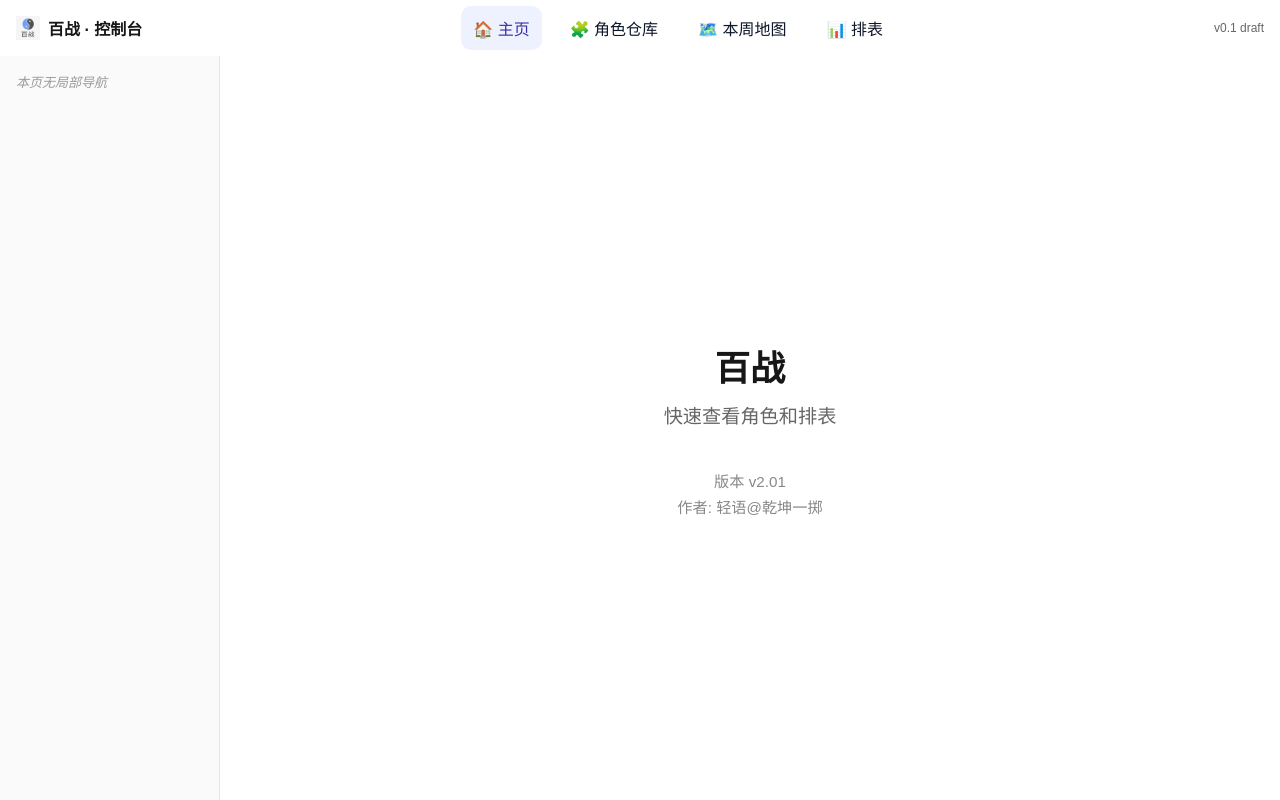
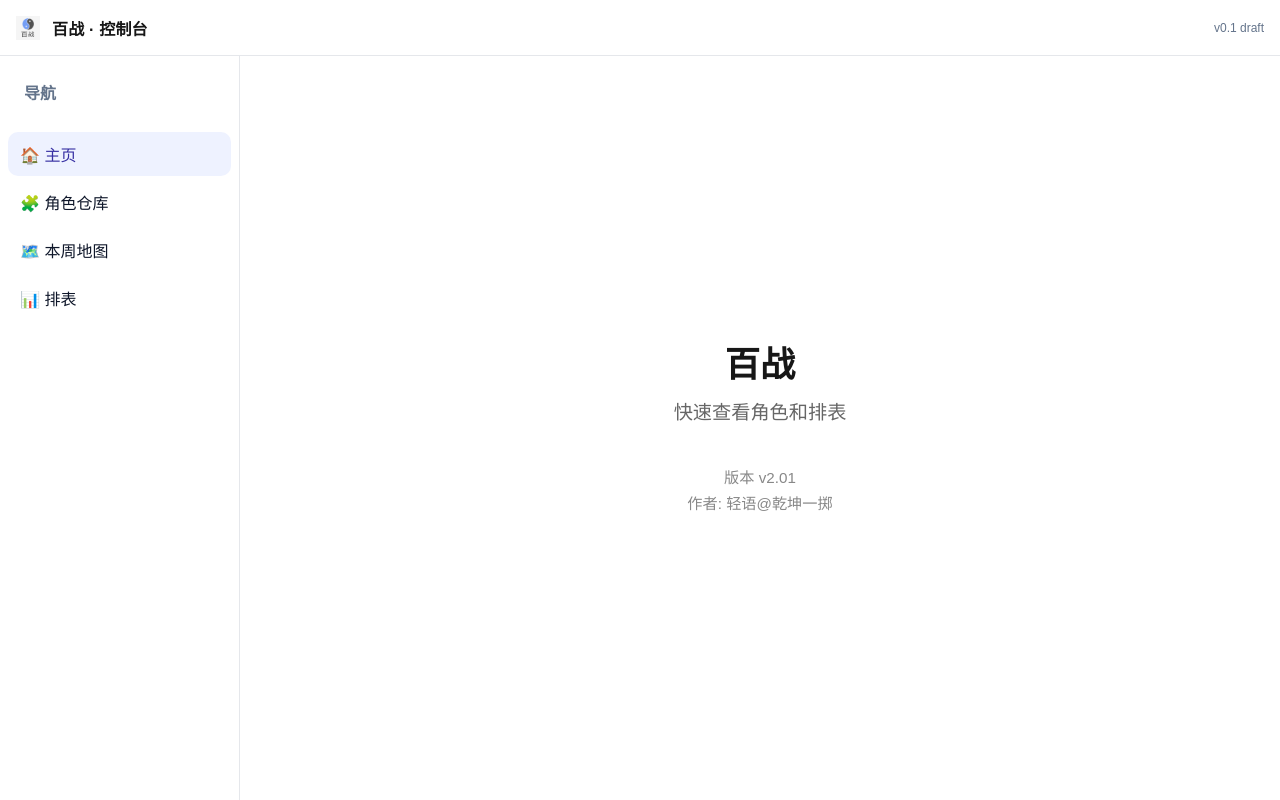
Before and after one commit to 853493541/baizhan-v2, a Next.js app in the folder frontend/: page / in a window 1280 px wide. Built offline with nearby package versions, Linux system fonts and the light colour scheme.

Commit message:
Revert "switching top bar and side bar"
This reverts commit 5b62c7f3d124178097a2c43cc2bafc6d9495887b.

```diff
--- a/frontend/app/components/layout/LayoutShell/index.tsx
+++ b/frontend/app/components/layout/LayoutShell/index.tsx
@@ -3,26 +3,12 @@ import TopBar from "../TopBar";
 import Sidebar from "../Sidebar";
 import styles from "./styles.module.css";
 
-export default function LayoutShell({ children, sidebar }: {
-  children: React.ReactNode;
-  sidebar?: React.ReactNode;
-}) {
+export default function LayoutShell({ children }: { children: React.ReactNode }) {
   return (
     <div className={styles.appGrid}>
-      {/* Global nav on top */}
-      <div className={styles.topbar}>
-        <TopBar />
-      </div>
-
-      {/* Local nav on the left */}
-      <aside className={styles.sidebar}>
-        <Sidebar>{sidebar}</Sidebar>
-      </aside>
-
-      {/* Main content */}
-      <main className={styles.main}>
-        {children}
-      </main>
+      <div className={styles.topbar}><TopBar /></div>
+      <aside className={styles.sidebar}><Sidebar /></aside>
+      <main className={styles.main}>{children}</main>
     </div>
   );
 }
--- a/frontend/app/components/layout/LayoutShell/styles.module.css
+++ b/frontend/app/components/layout/LayoutShell/styles.module.css
@@ -1,31 +1,20 @@
 .appGrid {
   display: grid;
-  grid-template-rows: 56px 1fr;     /* top bar fixed height */
-  grid-template-columns: 220px 1fr; /* sidebar fixed width */
+  grid-template-rows: 56px 1fr;
+  grid-template-columns: 240px 1fr;
   grid-template-areas:
     "topbar topbar"
     "sidebar main";
   height: 100vh;
-  width: 100vw;
-  overflow: hidden;
+}
+.topbar { grid-area: topbar; }
+.sidebar { grid-area: sidebar; }
+.main {
+  grid-area: main;
+  padding: 16px 20px 24px;
+  overflow: auto;
 }
 
-.topbar {
-  grid-area: topbar;
-  border-bottom: 1px solid #e5e5e5;
-  background: #ffffff;
+@media (max-width: 920px) {
+  .appGrid { grid-template-columns: 72px 1fr; }
 }
-
-.sidebar {
-  grid-area: sidebar;
-  border-right: 1px solid #e5e5e5;
-  background: #fafafa;
-  overflow-y: auto;
-}
-
-.main {
-  grid-area: main;
-  overflow-y: auto;
-  padding: 16px;
-  background: #ffffff;
-}
--- a/frontend/app/components/layout/Sidebar/index.tsx
+++ b/frontend/app/components/layout/Sidebar/index.tsx
@@ -1,16 +1,17 @@
 import React from "react";
+import NavLink from "../NavLink";
 import styles from "./styles.module.css";
 
-/**
- * Sidebar is now for local navigation only.
- * Each page can decide what local nav/filters to render here.
- */
-export default function Sidebar({ children }: { children?: React.ReactNode }) {
+export default function Sidebar() {
   return (
     <div className={styles.wrap}>
-      <div className={styles.localNav}>
-        {children || <span className={styles.placeholder}>本页无局部导航</span>}
-      </div>
+      <div className={styles.brand}><span>导航</span></div>
+      <nav className={styles.nav}>
+        <NavLink href="/">🏠 主页</NavLink>
+        <NavLink href="/characters">🧩 角色仓库</NavLink>
+        <NavLink href="/map">🗺️ 本周地图</NavLink>
+        <NavLink href="/playground">📊 排表</NavLink>
+      </nav>
     </div>
   );
 }
--- a/frontend/app/components/layout/Sidebar/styles.module.css
+++ b/frontend/app/components/layout/Sidebar/styles.module.css
@@ -1,16 +1,16 @@
 .wrap {
   height: 100%;
-  width: 100%;
+  background: #fff;
+  border-right: 1px solid #e5e7eb;
+  padding: 12px 8px;
   display: flex;
   flex-direction: column;
+  gap: 8px;
 }
-
-.localNav {
-  padding: 16px;
+.brand {
+  padding: 8px 10px;
+  margin: 4px 6px 12px;
+  color: #64748b;
+  font-weight: 600;
 }
-
-.placeholder {
-  font-size: 13px;
-  color: #999;
-  font-style: italic;
-}
+.nav { display: flex; flex-direction: column; gap: 4px; }
--- a/frontend/app/components/layout/TopBar/index.tsx
+++ b/frontend/app/components/layout/TopBar/index.tsx
@@ -1,25 +1,14 @@
 import React from "react";
-import Image from "next/image";
-import NavLink from "../NavLink";
+import Image from "next/image";   // ✅ import from next/image
 import styles from "./styles.module.css";
 
 export default function TopBar() {
   return (
     <div className={styles.wrap}>
-      {/* ✅ App logo */}
-      <div className={styles.left}>
-        <Image src="/icons/app_icon.png" alt="logo" width={24} height={24} />
-        <div className={styles.title}>百战 · 控制台</div>
-      </div>
+      {/* ✅ points to /public/icons/app_icon.png */}
+      <Image src="/icons/app_icon.png" alt="logo" width={24} height={24} />
 
-      {/* ✅ Global navigation */}
-      <nav className={styles.nav}>
-        <NavLink href="/">🏠 主页</NavLink>
-        <NavLink href="/characters">🧩 角色仓库</NavLink>
-        <NavLink href="/map">🗺️ 本周地图</NavLink>
-        <NavLink href="/playground">📊 排表</NavLink>
-      </nav>
-
+      <div className={styles.title}>百战 · 控制台</div>
       <div className={styles.right}>
         <span className={styles.version}>v0.1 draft</span>
       </div>
--- a/frontend/app/components/layout/TopBar/styles.module.css
+++ b/frontend/app/components/layout/TopBar/styles.module.css
@@ -1,29 +1,12 @@
 .wrap {
+  height: 56px;
+  background: #fff;
+  border-bottom: 1px solid #e5e7eb;
   display: flex;
   align-items: center;
-  justify-content: space-between;
-  height: 56px;
   padding: 0 16px;
-  background: #ffffff;
+  gap: 12px;
 }
-
-.left {
-  display: flex;
-  align-items: center;
-  gap: 8px;
-}
-
-.title {
-  font-weight: 600;
-  font-size: 16px;
-}
-
-.nav {
-  display: flex;
-  gap: 16px;
-}
-
-.right {
-  font-size: 12px;
-  color: #666;
-}
+.title { font-weight: 700; letter-spacing: .2px; }
+.right { margin-left: auto; display: flex; align-items: center; gap: 12px; }
+.version { color: #64748b; font-size: 12px; }
```
